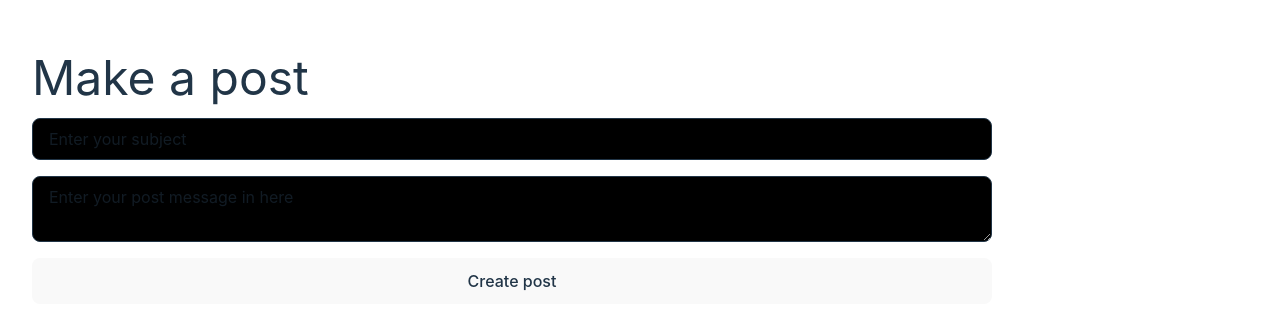
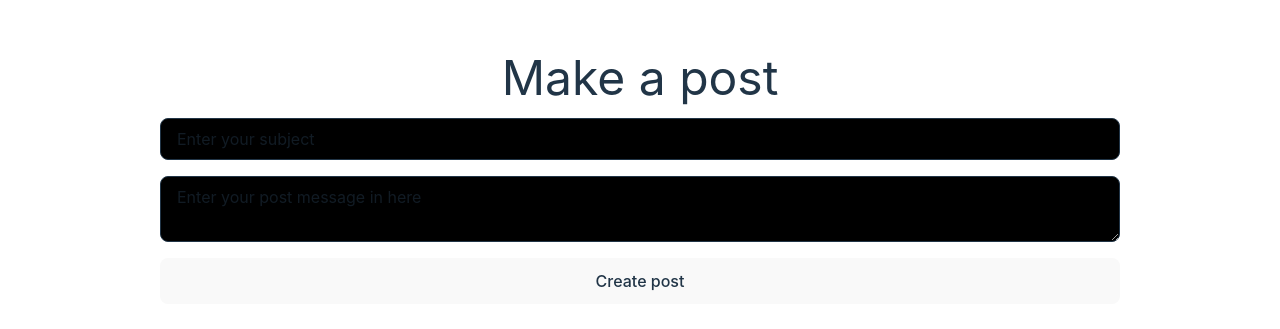
Before and after one commit to bikiris/FS-web, a React (Vite) app in the folder forum-project/: page /create in a window 1280 px wide. Shown: the part 221-550 px from the top of the page. Built offline with nearby package versions, Linux system fonts and the light colour scheme; no server answers.

Commit message:
Restyle create post

```diff
--- a/forum-project/src/pages/CreatePostPage.jsx
+++ b/forum-project/src/pages/CreatePostPage.jsx
@@ -42,9 +42,9 @@ const CreatePostPage = () => {
   }
 
   return (
-    <div className="flex flex-col justify-center h-[100vh]">
-      <form onSubmit={(e) => createPost(e)} className='flex flex-col gap-4 p-8 max-w-5xl '>
-        <h3 className='text-5xl'>Make a post</h3>
+    <div className="flex flex-col justify-center items-center  h-[100vh]">
+      <form onSubmit={(e) => createPost(e)} className='flex flex-col gap-4 p-8 max-w-5xl w-full'>
+        <h3 className='text-5xl text-center'>Make a post</h3>
         <input type='text' placeholder='Enter your subject' id='subject'
           className='bg-black py-2 px-4 border rounded-[8px]'/>
         <textarea placeholder='Enter your post message in here' id='message'
```
